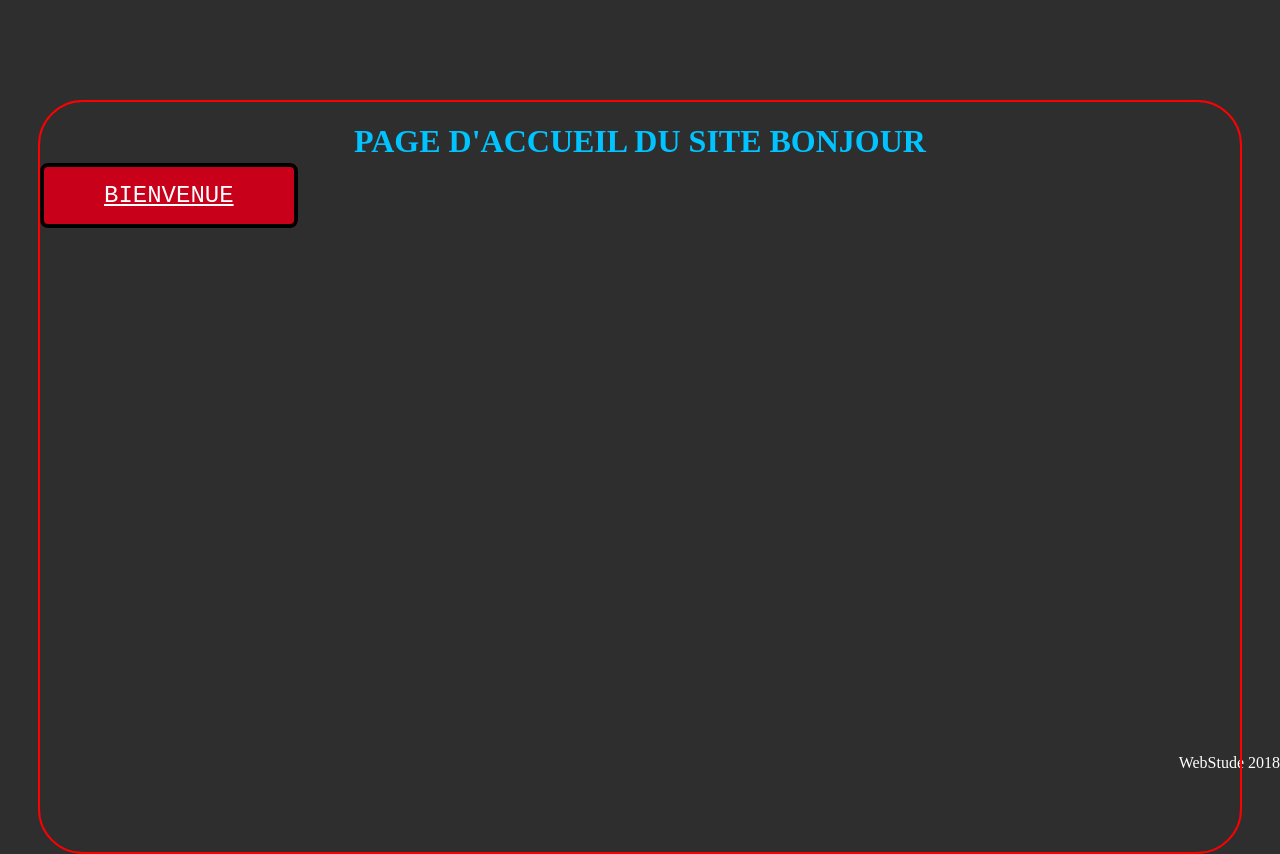
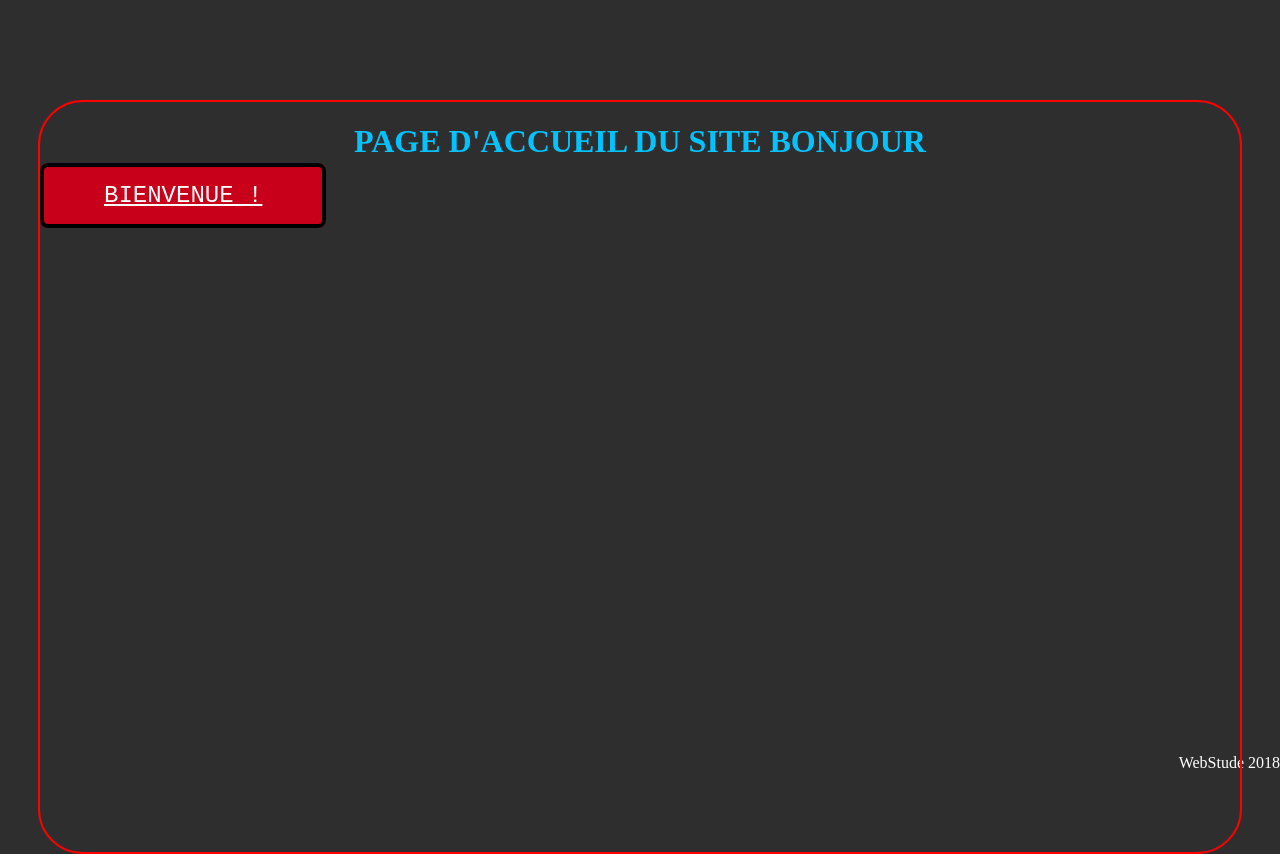
Before and after one commit to HerbStude/WebStude, a plain HTML site: page accueil.html in a window 1280 px wide. Drawn offline with Linux system fonts and the light colour scheme.

Commit message:
Test Upload git
Test

```diff
--- a/accueil.html
+++ b/accueil.html
@@ -9,7 +9,7 @@
 <body>
     <div id="encadre">
         <h1 id="titre1" class="titre">PAGE D'ACCUEIL DU SITE BONJOUR</h1>
-        <a href="index.html" class="bouton">BIENVENUE</a>
+        <a href="index.html" class="bouton">BIENVENUE !</a>
     </div>
 </body>
 <footer>
```
